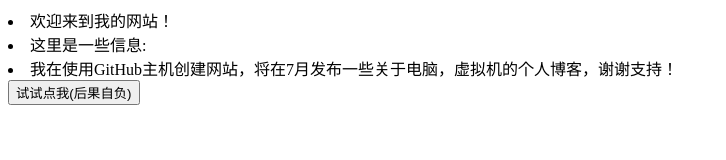
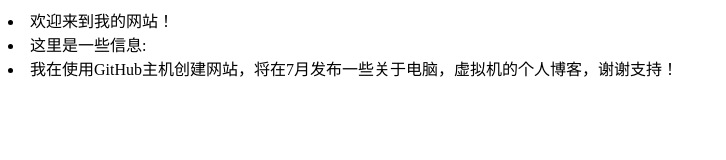
Before and after one commit to danielyi-code/danielyi-code.github.io, a plain HTML site: page welcome.html in a window 1280 px wide. Shown: the whole page, without its empty margins (0-726 px from the left). Drawn offline with Linux system fonts and the light colour scheme.

Commit message:
Update welcome.html

```diff
--- a/welcome.html
+++ b/welcome.html
@@ -6,7 +6,5 @@
 <li>欢迎来到我的网站！</li>
 <li>这里是一些信息:</li>
 <li>我在使用GitHub主机创建网站，将在7月发布一些关于电脑，虚拟机的个人博客，谢谢支持！</li>
-<a href="http://danielyi-code.github.io/kill.html">
-    <input type=button value="试试点我(后果自负)" >
 </body>
 </html>
```
